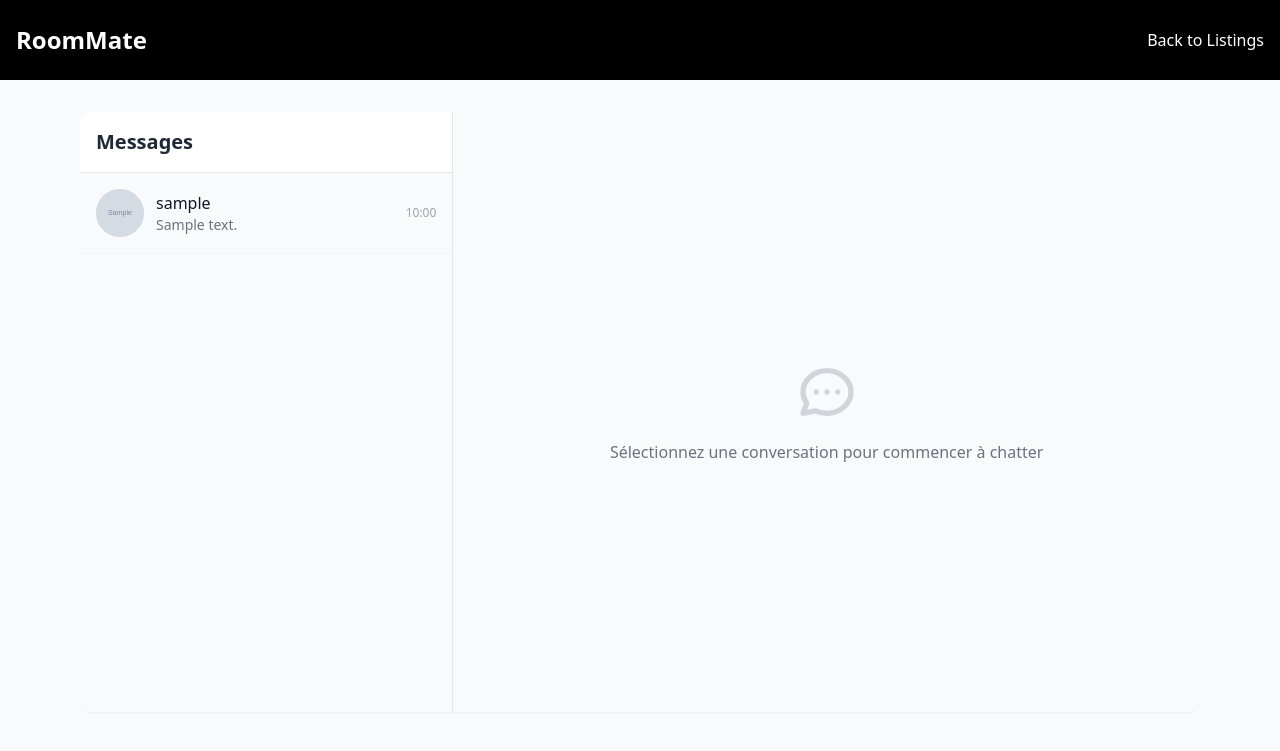
After one commit to IGaXoWnI/RoomMate, a PHP site: the page made by app/views/chat/index.php in a window 1280 px wide. The commit adds this page. Shown: the top 751 px of the page. Run offline with PHP 8.4, Linux system fonts and the light colour scheme; the template is opened without the code that fills it: most values are stand-ins (such as "Sample title", 1, 10 or a date in 2020); grey boxes marked "Sample" are stand-in pictures; some libraries are stand-ins or nearby versions.

Commit message:
feat : Implémenter une messagerie intégrée

```diff
--- /dev/null
+++ b/app/views/chat/index.php
@@ -0,0 +1,140 @@
+<!DOCTYPE html>
+<html lang="fr">
+<head>
+    <meta charset="UTF-8">
+    <meta name="viewport" content="width=device-width, initial-scale=1.0">
+    <title>Messages - RoomMate</title>
+    <script src="https://cdn.tailwindcss.com"></script>
+</head>
+<body class="bg-gray-50 ">
+
+    <nav class="sticky top-0 left-0 right-0 z-50 bg-black backdrop-blur-sm">
+        <div class="max-w-7xl mx-auto px-4">
+            <div class="flex justify-between items-center h-20">
+                <a href="/home" class="text-2xl font-bold text-white hover:text-accent-light transition-colors duration-300">
+                    RoomMate
+                </a>
+                <a href="/find-housing" class="text-white hover:text-accent-light transition-colors duration-300">
+                    Back to Listings
+                </a>
+            </div>
+        </div>
+    </nav>
+
+    <div class="max-w-6xl mx-auto px-4 py-8">
+        <div class="bg-white rounded-xl shadow-sm overflow-hidden">
+            <div class="flex h-[600px]">
+                <!-- Liste des conversations -->
+                <div class="w-1/3 border-r border-gray-200 bg-gray-50">
+                    <div class="p-4 border-b border-gray-200 bg-white">
+                        <h2 class="text-xl font-semibold text-gray-800">Messages</h2>
+                    </div>
+                    <div class="overflow-y-auto h-[calc(600px-64px)]">
+                        <?php foreach ($conversations as $conv): ?>
+                            <a href="/chat?user=<?= $conv['id'] ?>"
+                               class="block p-4 border-b border-gray-100 hover:bg-gray-100 transition-colors <?= isset($_GET['user']) && $_GET['user'] == $conv['id'] ? 'bg-white shadow-sm' : '' ?>">
+                                <div class="flex items-center gap-3">
+                                    <div class="w-12 h-12 bg-gray-200 rounded-full flex items-center justify-center">
+                                        <?php if ($conv['photo_profil']): ?>
+                                            <img src="/uploads/<?= htmlspecialchars($conv['photo_profil']) ?>"
+                                                 alt="<?= htmlspecialchars($conv['username']) ?>"
+                                                 class="w-full h-full rounded-full object-cover">
+                                        <?php else: ?>
+                                            <span class="text-xl font-semibold text-gray-500">
+                                                <?= strtoupper(substr($conv['username'], 0, 1)) ?>
+                                            </span>
+                                        <?php endif; ?>
+                                    </div>
+                                    <div class="flex-1 min-w-0">
+                                        <h3 class="font-medium text-gray-900 truncate">
+                                            <?= htmlspecialchars($conv['username']) ?>
+                                        </h3>
+                                        <p class="text-sm text-gray-500 truncate">
+                                            <?= htmlspecialchars($conv['dernier_message'] ?? 'Aucun message') ?>
+                                        </p>
+                                    </div>
+                                    <?php if ($conv['derniere_date']): ?>
+                                        <span class="text-xs text-gray-400">
+                                            <?= (new DateTime($conv['derniere_date']))->format('H:i') ?>
+                                        </span>
+                                    <?php endif; ?>
+                                </div>
+                            </a>
+                        <?php endforeach; ?>
+                    </div>
+                </div>
+
+                <!-- Zone de chat -->
+                <div class="flex-1 flex flex-col bg-gray-50">
+                    <?php if (isset($_GET['user'])): ?>
+                        <?php
+                        $chatUser = $this->userModel->getUserById($_GET['user']);
+                        if ($chatUser):
+                        ?>
+                            <div class="p-4 border-b border-gray-200 bg-white shadow-sm">
+                                <div class="flex items-center gap-3">
+                                    <div class="w-10 h-10 bg-gray-200 rounded-full flex items-center justify-center">
+                                        <?php if ($chatUser['photo_profil']): ?>
+                                            <img src="/uploads/<?= htmlspecialchars($chatUser['photo_profil']) ?>"
+                                                 alt="<?= htmlspecialchars($chatUser['username']) ?>"
+                                                 class="w-full h-full rounded-full object-cover">
+                                        <?php else: ?>
+                                            <span class="text-lg font-semibold text-gray-500">
+                                                <?= strtoupper(substr($chatUser['username'], 0, 1)) ?>
+                                            </span>
+                                        <?php endif; ?>
+                                    </div>
+                                    <h3 class="font-medium text-gray-900">
+                                        <?= htmlspecialchars($chatUser['username']) ?>
+                                    </h3>
+                                </div>
+                            </div>
+
+                            <div class="flex-1 overflow-y-auto p-4 space-y-4" id="messages-container">
+                                <?php
+                                $messages = $this->messageModel->getMessages($_SESSION['user_id'], $_GET['user']);
+                                foreach ($messages as $message):
+                                    $isOwn = $message['expediteur_id'] == $_SESSION['user_id'];
+                                ?>
+                                    <div class="flex <?= $isOwn ? 'justify-end' : 'justify-start' ?> mb-4">
+                                        <div class="max-w-[70%] <?= $isOwn ? 'bg-blue-600 text-white' : 'bg-white shadow-sm' ?> rounded-2xl px-4 py-2">
+                                            <p><?= htmlspecialchars($message['contenu']) ?></p>
+                                            <p class="text-xs <?= $isOwn ? 'text-blue-100' : 'text-gray-500' ?> mt-1">
+                                                <?= (new DateTime($message['date_envoi'] ?? ''))->format('H:i') ?>
+                                            </p>
+                                        </div>
+                                    </div>
+                                <?php endforeach; ?>
+                            </div>
+
+                            <form action="/send-message" method="POST" class="p-4 border-t border-gray-200 bg-white">
+                                <div class="flex gap-2">
+                                    <input type="hidden" name="destinataire_id" value="<?= $_GET['user'] ?>">
+                                    <input type="text"
+                                           name="contenu"
+                                           required
+                                           placeholder="Écrivez votre message..."
+                                           class="flex-1 px-4 py-3 border border-gray-200 rounded-full focus:outline-none focus:border-blue-500 focus:ring-2 focus:ring-blue-100">
+                                    <button type="submit"
+                                            class="px-6 py-3 bg-blue-600 text-white rounded-full hover:bg-blue-700 transition-colors focus:outline-none focus:ring-2 focus:ring-blue-500 focus:ring-offset-2">
+                                        Envoyer
+                                    </button>
+                                </div>
+                            </form>
+                        <?php endif; ?>
+                    <?php else: ?>
+                        <div class="flex-1 flex items-center justify-center text-gray-500">
+                            <div class="text-center">
+                                <svg class="w-16 h-16 mx-auto text-gray-300 mb-4" fill="none" stroke="currentColor" viewBox="0 0 24 24">
+                                    <path stroke-linecap="round" stroke-linejoin="round" stroke-width="2" d="M8 12h.01M12 12h.01M16 12h.01M21 12c0 4.418-4.03 8-9 8a9.863 9.863 0 01-4.255-.949L3 20l1.395-3.72C3.512 15.042 3 13.574 3 12c0-4.418 4.03-8 9-8s9 3.582 9 8z"></path>
+                                </svg>
+                                <p>Sélectionnez une conversation pour commencer à chatter</p>
+                            </div>
+                        </div>
+                    <?php endif; ?>
+                </div>
+            </div>
+        </div>
+    </div>
+</body>
+</html>
--- a/app/views/youcoder/home.php
+++ b/app/views/youcoder/home.php
@@ -30,6 +30,9 @@
 
                  <?php if(isset($_SESSION['user_id'])): ?>
                 <div class="flex items-center space-x-4">
+                    <a href="/chat" class="text-white hover:text-accent-light px-3 py-2 text-sm font-medium transition duration-150 ease-in-out">
+                        Chat
+                    </a>
                     <a href="/profile" class="text-white hover:text-accent-light px-3 py-2 text-sm font-medium transition duration-150 ease-in-out">
                         Profile
                     </a>
--- a/public/index.php
+++ b/public/index.php
@@ -12,6 +12,7 @@ require_once '../app/controllers/AdminController.php';
 require_once '../app/controllers/HousingController.php';
 require_once '../app/controllers/ProfileController.php';
 require_once '../app/controllers/ReportController.php';
+require_once '../app/controllers/MessageController.php';
 require_once '../app/config/db.php';
 
 
@@ -58,6 +59,10 @@ Route::post('/report', [ReportController::class, 'store']);
 Route::get('/admin/reports', [ReportController::class, 'index']);
 Route::post('/admin/report/status', [ReportController::class, 'updateStatus']);
 
+// Chat routes
+Route::get('/chat', [MessageController::class, 'index']);
+Route::get('/messages/{id}', [MessageController::class, 'getMessages']);
+Route::post('/send-message', [MessageController::class, 'sendMessage']);
 
 
 // Dispatch the request
```
Also changed, not shown: app/controllers/MessageController.php (added, +72 -0 lines), app/models/Message.php (added, +72 -0 lines).
